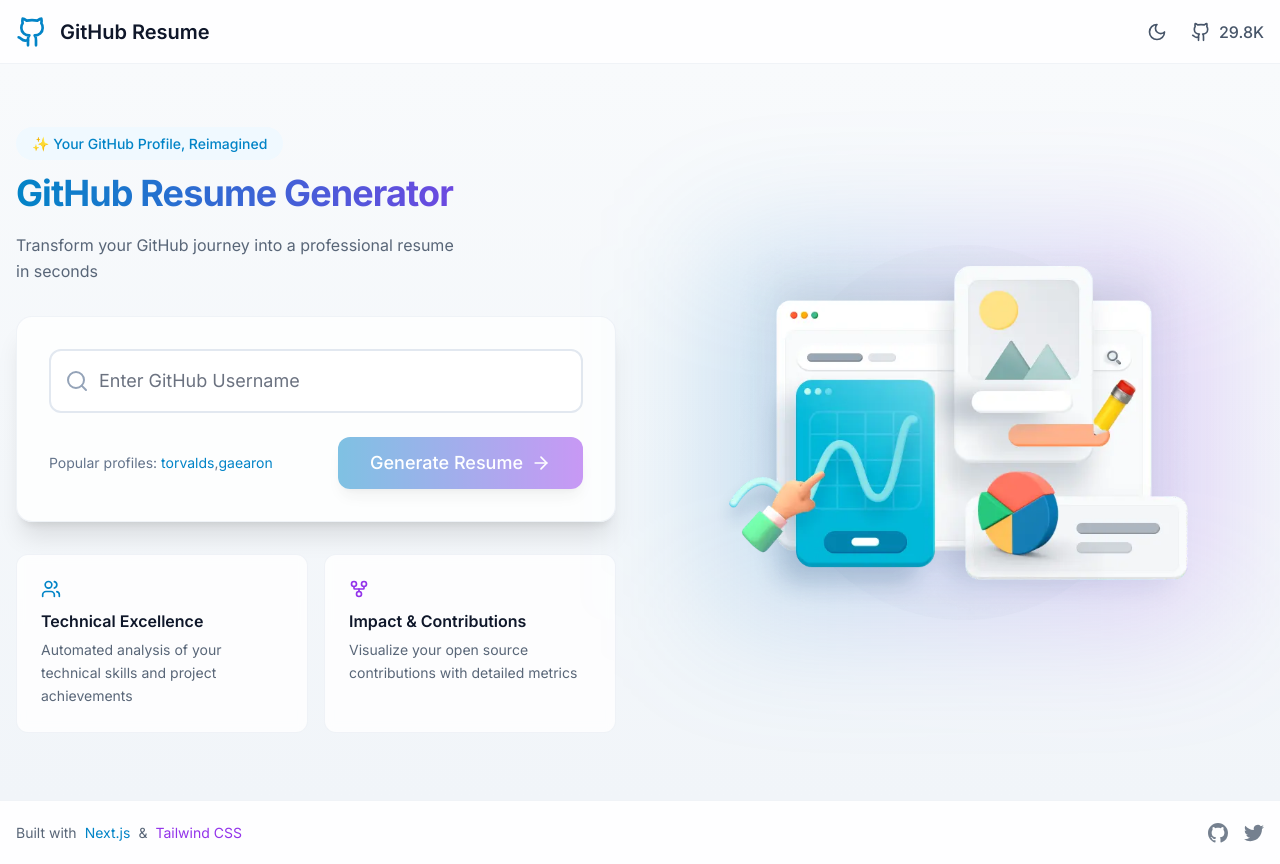
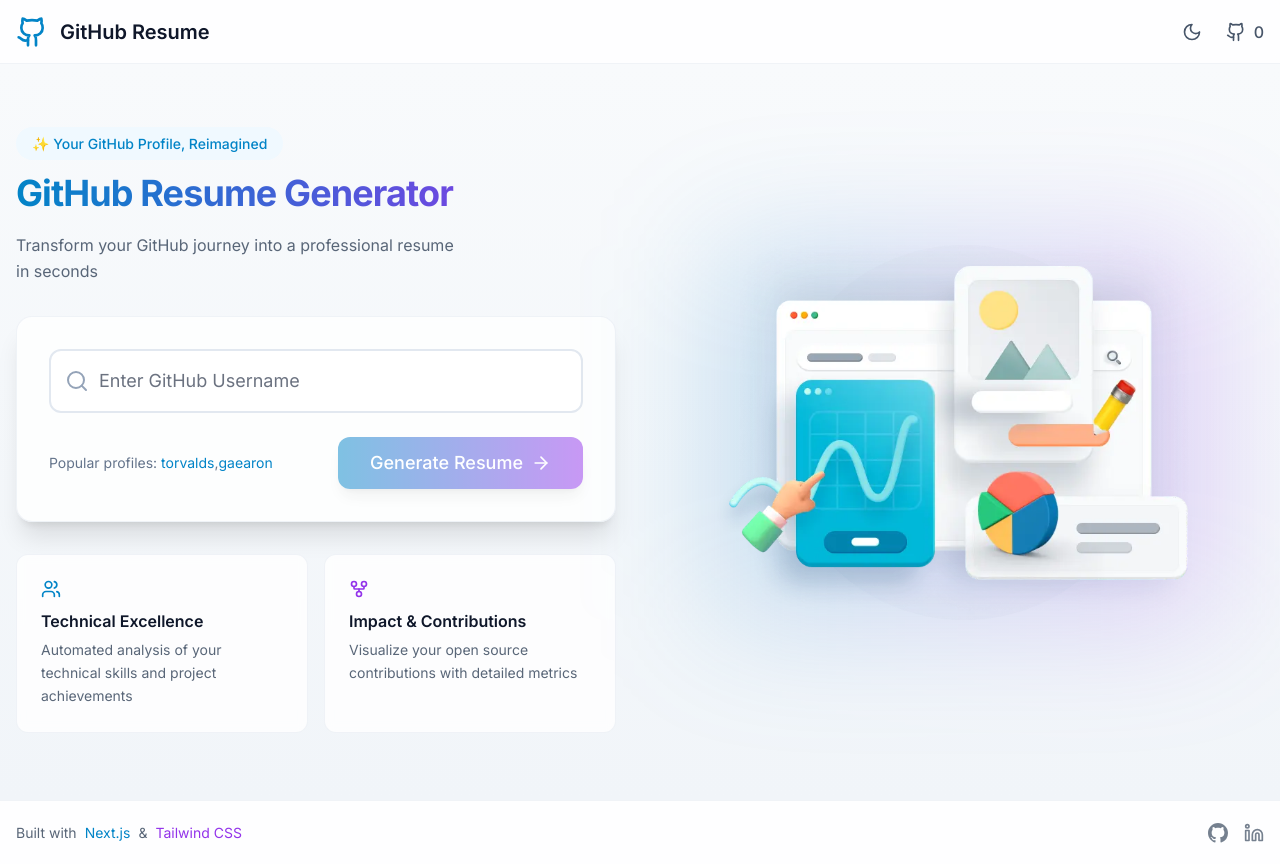
Before and after one commit to omeryaldirgan/github-resume-generator, a Next.js app: page / in a window 1280 px wide. Built offline with nearby package versions, Linux system fonts and the light colour scheme; no server answers.

Commit message:
fix: edited footer and header

```diff
--- a/components/Footer.tsx
+++ b/components/Footer.tsx
@@ -1,4 +1,5 @@
 import Link from 'next/link';
+import { Linkedin } from 'lucide-react';
 
 export default function Footer() {
   return (
@@ -34,7 +35,7 @@
 
           <div className="flex items-center space-x-4">
             <a
-              href="https://github.com/yourusername/github-resume-generator"
+              href="https://github.com/omeryaldirgan/"
               target="_blank"
               rel="noopener noreferrer"
               className="text-surface-600/75 hover:text-surface-900
@@ -51,7 +52,7 @@
               </svg>
             </a>
             <a
-              href="https://twitter.com/yourusername"
+              href="https://www.linkedin.com/in/omeryaldirgan/"
               target="_blank"
               rel="noopener noreferrer"
               className="text-surface-600/75 hover:text-surface-900
@@ -59,13 +60,7 @@
                 transition-colors duration-200
                 hover:scale-110 transform"
             >
-              <svg
-                viewBox="0 0 24 24"
-                className="w-5 h-5 fill-current"
-                aria-hidden="true"
-              >
-                <path d="M23.953 4.57a10 10 0 01-2.825.775 4.958 4.958 0 002.163-2.723c-.951.555-2.005.959-3.127 1.184a4.92 4.92 0 00-8.384 4.482C7.69 8.095 4.067 6.13 1.64 3.162a4.822 4.822 0 00-.666 2.475c0 1.71.87 3.213 2.188 4.096a4.904 4.904 0 01-2.228-.616v.06a4.923 4.923 0 003.946 4.827 4.996 4.996 0 01-2.212.085 4.936 4.936 0 004.604 3.417 9.867 9.867 0 01-6.102 2.105c-.39 0-.779-.023-1.17-.067a13.995 13.995 0 007.557 2.209c9.053 0 13.998-7.496 13.998-13.985 0-.21 0-.42-.015-.63A9.935 9.935 0 0024 4.59z"/>
-              </svg>
+              <Linkedin size={20} />
             </a>
           </div>
         </div>
--- a/components/Header.tsx
+++ b/components/Header.tsx
@@ -5,11 +5,39 @@
 import { Sun, Moon, Github, ArrowLeft, Download } from 'lucide-react';
 import { usePathname } from 'next/navigation';
 import { cn } from '@/lib/utils';
+import { useEffect, useState } from 'react';
+import { fetchGitHubData } from '@/lib/github-api';
+
+interface Repository {
+  name: string;
+  stargazers_count: number;
+}
 
 export default function Header() {
+  const [repoStats, setRepoStats] = useState({ stars: 0 });
   const { theme, toggleTheme } = useTheme();
   const pathname = usePathname();
-  const isResumePage = pathname.includes('/resume/');
+  const isResumePage = pathname?.includes('/resume/') || false;
+
+  useEffect(() => {
+    const fetchRepoStats = async () => {
+      try {
+        const data = await fetchGitHubData('omeryaldirgan');
+        if (data.repositories && data.repositories.length > 0) {
+          const mainRepo = data.repositories.find((repo: Repository) =>
+            repo.name === 'github-resume'
+          );
+          if (mainRepo) {
+            setRepoStats({ stars: mainRepo.stargazers_count });
+          }
+        }
+      } catch (error) {
+        console.error('Error fetching repo stats:', error);
+      }
+    };
+
+    fetchRepoStats();
+  }, []);
 
   return (
     <header className="h-16 border-b border-surface-200/50 dark:border-slate-800/50
@@ -73,14 +101,14 @@
             </button>
 
             <Link
-              href="https://github.com/yourusername/github-resume"
+              href="https://github.com/omeryaldirgan/github-resume-generator"
               target="_blank"
               className="flex items-center space-x-2 text-surface-600 dark:text-slate-400
                 hover:text-primary-600 dark:hover:text-primary-400
                 transition-colors duration-200"
             >
               <Github size={20} />
-              <span className="font-medium">29.8K</span>
+              <span className="font-medium">{repoStats.stars}</span>
             </Link>
           </div>
         </div>
--- /dev/null
+++ b/src/utils/formatNumber.js
@@ -0,0 +1,4 @@
+export const formatNumber = (num) => {
+  if (!num) return 0;
+  return parseInt(num);
+}
```
Also changed, not shown: 1 other file (tests, documents, lock files or other folders).
